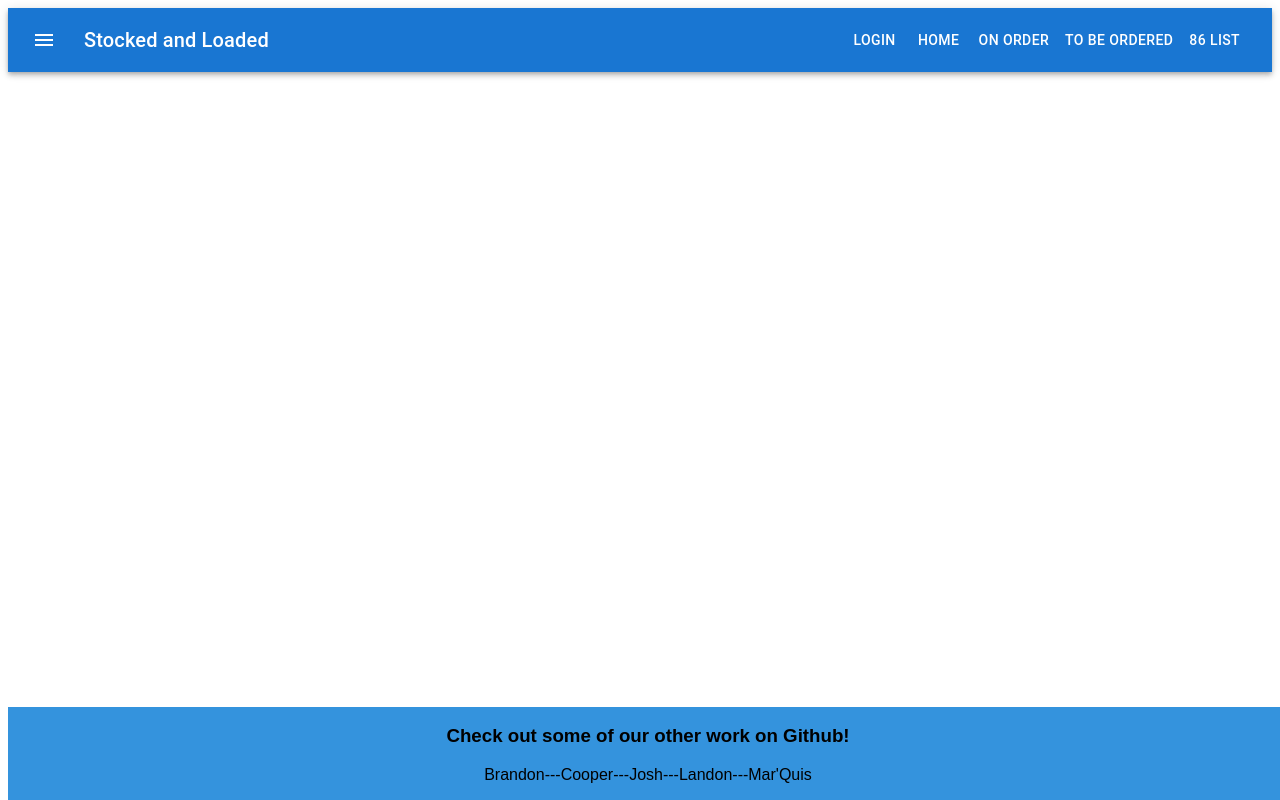
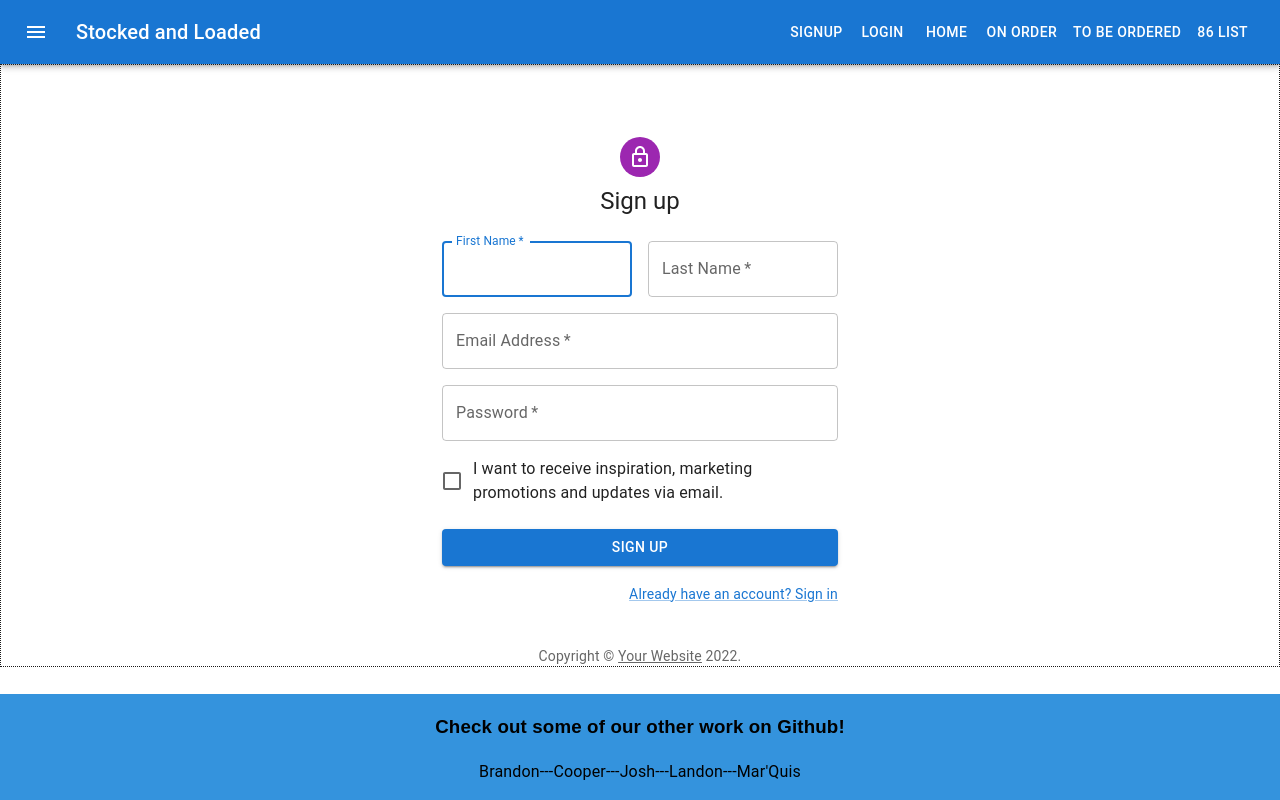
Before and after one commit to AugustusXI/Stocked-and-Loaded, a React (Create React App) app in the folder client/: page /sign-up in a window 1280 px wide. Built offline with nearby package versions, Linux system fonts and the light colour scheme.

Commit message:
created sign up page

```diff
--- a/client/src/App.js
+++ b/client/src/App.js
@@ -4,6 +4,7 @@
 import OutOfStock from "./pages/OutOfStock";
 import ToOrder from "./pages/ToOrder";
 import Footer from "./components/Footer";
+import SignUpPage from "./pages/SignUpPage";
 import ButtonAppBar from "./components/ButtonAppBar";
 import { setContext } from "@apollo/client/link/context";
 import {
@@ -44,6 +45,7 @@
           <ButtonAppBar />
           <Routes>
             <Route path="/" element={<Home />} />
+            <Route path="/sign-up" element={<SignUpPage />} />
             <Route path="/on-order" element={<OnOrder />} />
             <Route path="/out-of-stock" element={<OutOfStock />} />
             <Route path="/to-order" element={<ToOrder />} />
--- a/client/src/components/ButtonAppBar.js
+++ b/client/src/components/ButtonAppBar.js
@@ -28,7 +28,11 @@
             Stocked and Loaded
           </Typography>
 
-
+          <Button color="inherit">
+            <Link to="/sign-up" style={{ textDecoration: "none", color: 'white' }}>
+              SignUp
+            </Link>
+          </Button>
           <Button color="inherit">
             <Link to="/login" style={{ textDecoration: "none", color: 'white' }}>
               Login
--- /dev/null
+++ b/client/src/components/SignUp.js
@@ -0,0 +1,131 @@
+import * as React from 'react';
+import Avatar from '@mui/material/Avatar';
+import Button from '@mui/material/Button';
+import CssBaseline from '@mui/material/CssBaseline';
+import TextField from '@mui/material/TextField';
+import FormControlLabel from '@mui/material/FormControlLabel';
+import Checkbox from '@mui/material/Checkbox';
+import Link from '@mui/material/Link';
+import Grid from '@mui/material/Grid';
+import Box from '@mui/material/Box';
+import LockOutlinedIcon from '@mui/icons-material/LockOutlined';
+import Typography from '@mui/material/Typography';
+import Container from '@mui/material/Container';
+import { createTheme, ThemeProvider } from '@mui/material/styles';
+
+function Copyright(props) {
+  return (
+    <Typography variant="body2" color="text.secondary" align="center" {...props}>
+      {'Copyright © '}
+      <Link color="inherit" href="https://mui.com/">
+        Your Website
+      </Link>{' '}
+      {new Date().getFullYear()}
+      {'.'}
+    </Typography>
+  );
+}
+
+const theme = createTheme();
+
+export default function SignUp() {
+  const handleSubmit = (event) => {
+    event.preventDefault();
+    const data = new FormData(event.currentTarget);
+    console.log({
+      email: data.get('email'),
+      password: data.get('password'),
+    });
+  };
+
+  return (
+    <ThemeProvider theme={theme}>
+      <Container component="main" maxWidth="xs">
+        <CssBaseline />
+        <Box
+          sx={{
+            marginTop: 8,
+            display: 'flex',
+            flexDirection: 'column',
+            alignItems: 'center',
+          }}
+        >
+          <Avatar sx={{ m: 1, bgcolor: 'secondary.main' }}>
+            <LockOutlinedIcon />
+          </Avatar>
+          <Typography component="h1" variant="h5">
+            Sign up
+          </Typography>
+          <Box component="form" noValidate onSubmit={handleSubmit} sx={{ mt: 3 }}>
+            <Grid container spacing={2}>
+              <Grid item xs={12} sm={6}>
+                <TextField
+                  autoComplete="given-name"
+                  name="firstName"
+                  required
+                  fullWidth
+                  id="firstName"
+                  label="First Name"
+                  autoFocus
+                />
+              </Grid>
+              <Grid item xs={12} sm={6}>
+                <TextField
+                  required
+                  fullWidth
+                  id="lastName"
+                  label="Last Name"
+                  name="lastName"
+                  autoComplete="family-name"
+                />
+              </Grid>
+              <Grid item xs={12}>
+                <TextField
+                  required
+                  fullWidth
+                  id="email"
+                  label="Email Address"
+                  name="email"
+                  autoComplete="email"
+                />
+              </Grid>
+              <Grid item xs={12}>
+                <TextField
+                  required
+                  fullWidth
+                  name="password"
+                  label="Password"
+                  type="password"
+                  id="password"
+                  autoComplete="new-password"
+                />
+              </Grid>
+              <Grid item xs={12}>
+                <FormControlLabel
+                  control={<Checkbox value="allowExtraEmails" color="primary" />}
+                  label="I want to receive inspiration, marketing promotions and updates via email."
+                />
+              </Grid>
+            </Grid>
+            <Button
+              type="submit"
+              fullWidth
+              variant="contained"
+              sx={{ mt: 3, mb: 2 }}
+            >
+              Sign Up
+            </Button>
+            <Grid container justifyContent="flex-end">
+              <Grid item>
+                <Link href="#" variant="body2">
+                  Already have an account? Sign in
+                </Link>
+              </Grid>
+            </Grid>
+          </Box>
+        </Box>
+        <Copyright sx={{ mt: 5 }} />
+      </Container>
+    </ThemeProvider>
+  );
+}
--- /dev/null
+++ b/client/src/pages/SignUpPage.js
@@ -0,0 +1,19 @@
+import React from "react";
+import SignUp from "../components/SignUp";
+
+const SignUpPage = () => {
+  return (
+    <main>
+      <div className="flex-row justify-center">
+        <div
+          className="col-12 col-md-10 mb-3 p-3"
+          style={{ border: "1px dotted #1a1a1a" }}
+        >
+          <SignUp />
+        </div>
+      </div>
+    </main>
+  );
+};
+
+export default SignUpPage;
```
Also changed, not shown: client/src/pages/Login.js (added).
